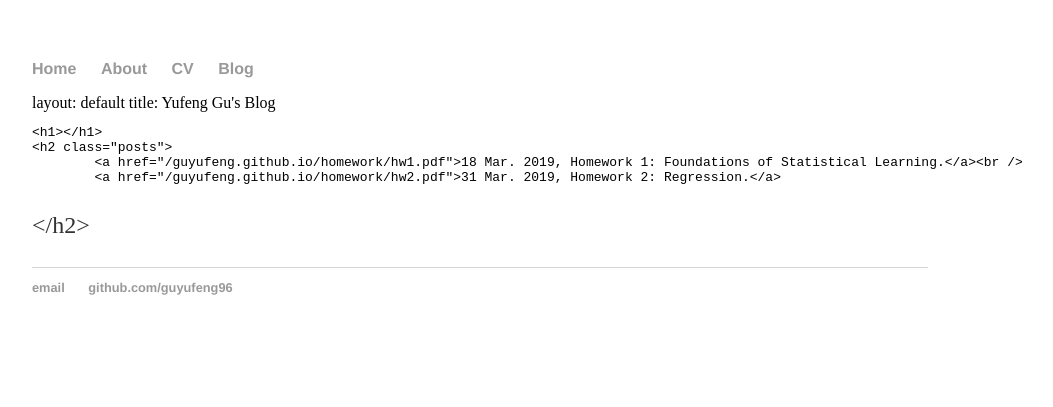
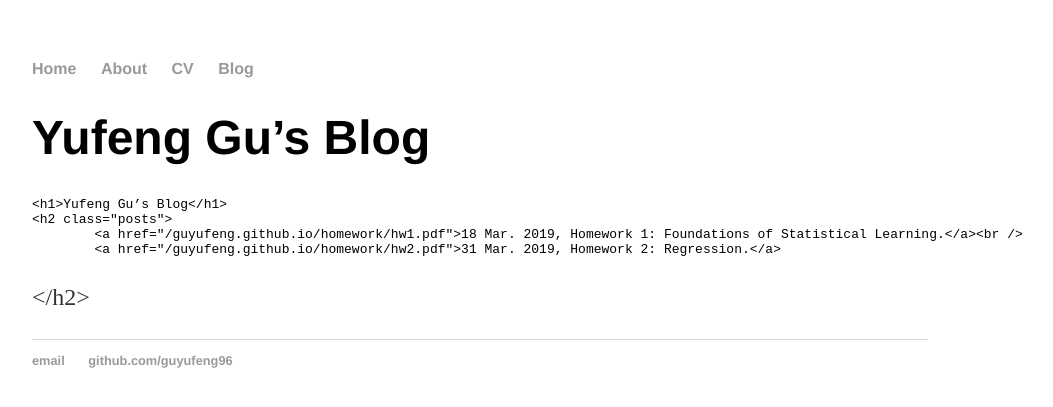
Before and after one commit to guyufeng96/guyufeng.github.io, a Jekyll site: the page built from blog/index.md, in a window 1280 px wide. Shown: the top 407 px of the page, without its empty margins (160-1213 px from the left). Built offline with Jekyll 4.4.1, drawn with Linux system fonts in a browser that asks for light colours; our own code applies the rules of GitHub Pages for plain Markdown files.

Commit message:
Update index.md

```diff
--- a/blog/index.md
+++ b/blog/index.md
@@ -1,7 +1,4 @@
-<html>
-layout: default
-title: Yufeng Gu's Blog
-</html>
+# Yufeng Gu's Blog
 	<h1>{{ page.title }}</h1>
 	<h2 class="posts">
 		<a href="{{site.baseurl}}/homework/hw1.pdf">18 Mar. 2019, Homework 1: Foundations of Statistical Learning.</a><br />
```
